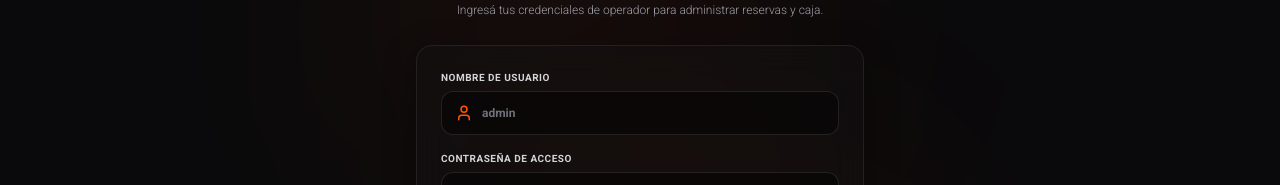
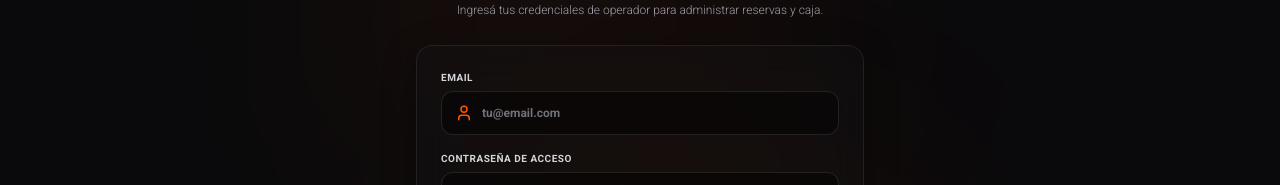
Before and after one commit to MunozRodrigo91/VIUX, a React (Vite) app: page / in a window 1280 px wide. Both pictures are taken after a click on the button "Panel Operador". Shown: the part 226-411 px from the top of the page. Built offline with nearby package versions, Linux system fonts and the light colour scheme; no server answers; the database is empty.

Commit message:
fix: arreglar login admin - campo email y evitar loop signOut

```diff
--- a/src/App.tsx
+++ b/src/App.tsx
@@ -48,12 +48,16 @@ export default function App() {
       if (!error && data?.role === 'admin') {
         setIsAdminAuthenticated(true);
       } else {
+        // No hacer signOut acá para evitar loop con onAuthStateChange.
+        // Simplemente marcamos como no autenticado y mostramos el error.
         setIsAdminAuthenticated(false);
-        await supabase.auth.signOut();
         setLoginError("Acceso denegado: No tenés permisos de administrador.");
+        // signOut separado y silencioso
+        supabase.auth.signOut().catch(() => {});
       }
     } catch (err) {
       setIsAdminAuthenticated(false);
+      setLoginError("Error al verificar permisos. Intentá nuevamente.");
     }
   };
 
@@ -207,7 +211,7 @@ export default function App() {
       // Iniciar sesión con Supabase Auth.
       // Como solo manejamos un admin, se puede loguear con su correo de Supabase.
       const { data, error } = await supabase.auth.signInWithPassword({
-        email: loginUser.includes('@') ? loginUser : `${loginUser}@viux.com`,
+        email: loginUser.trim(),
         password: loginPassword,
       });
 
@@ -386,16 +390,16 @@ export default function App() {
                     <form onSubmit={handleAdminLogin} className="glass-card rounded-2xl p-6 space-y-4 border border-white/10 relative overflow-hidden">
                       <div className="space-y-1.5">
                         <label className="text-[10px] font-bold uppercase tracking-wider text-zinc-300 block">
-                          Nombre de Usuario
+                          Email
                         </label>
                         <div className="relative">
                           <span className="absolute left-3.5 top-1/2 -translate-y-1/2 text-zinc-500">
                             <User className="w-4.5 h-4.5 text-[#FF5500]" />
                           </span>
                           <input
-                            type="text"
+                            type="email"
                             required
-                            placeholder="admin"
+                            placeholder="tu@email.com"
                             value={loginUser}
                             onChange={(e) => setLoginUser(e.target.value)}
                             className="w-full h-11 border border-white/10 rounded-xl pl-10 pr-4 bg-black/40 text-xs text-white focus:outline-none focus:border-[#FF5500] transition-all placeholder-zinc-500 font-bold"
```
